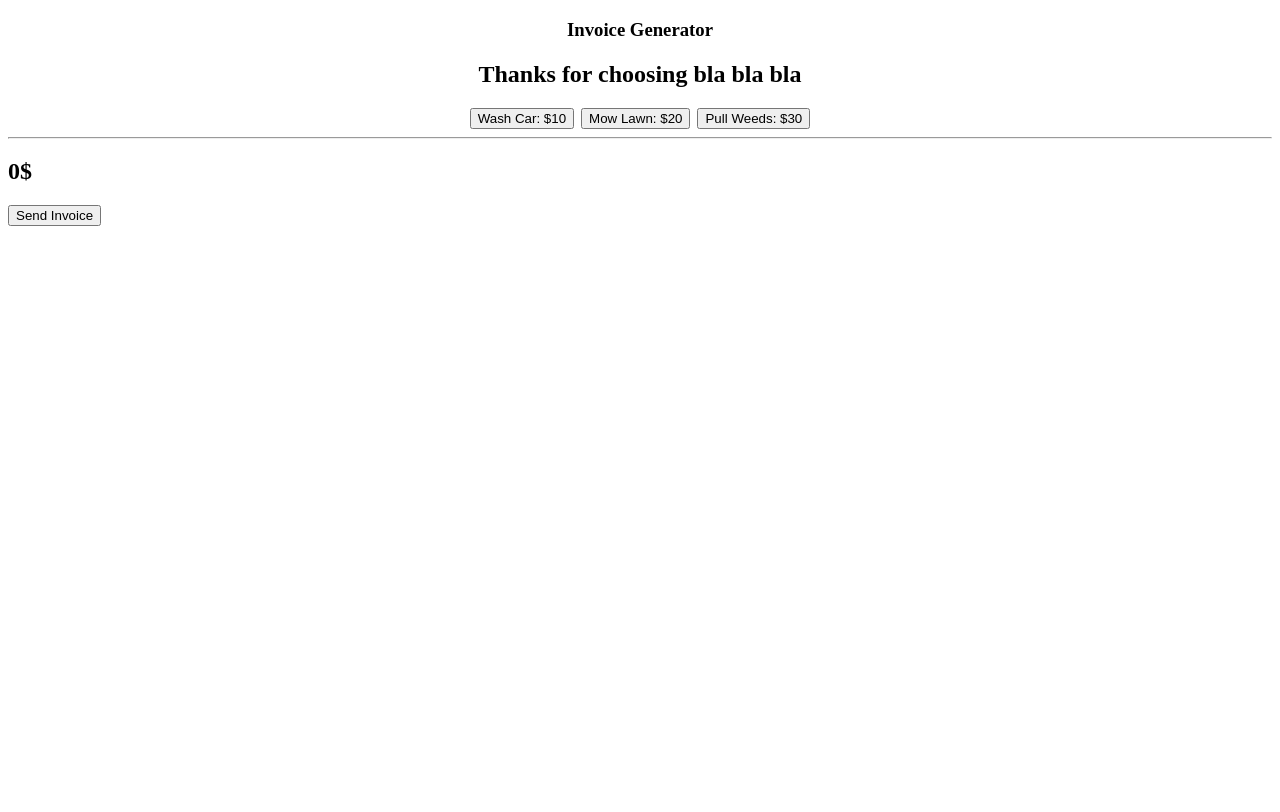
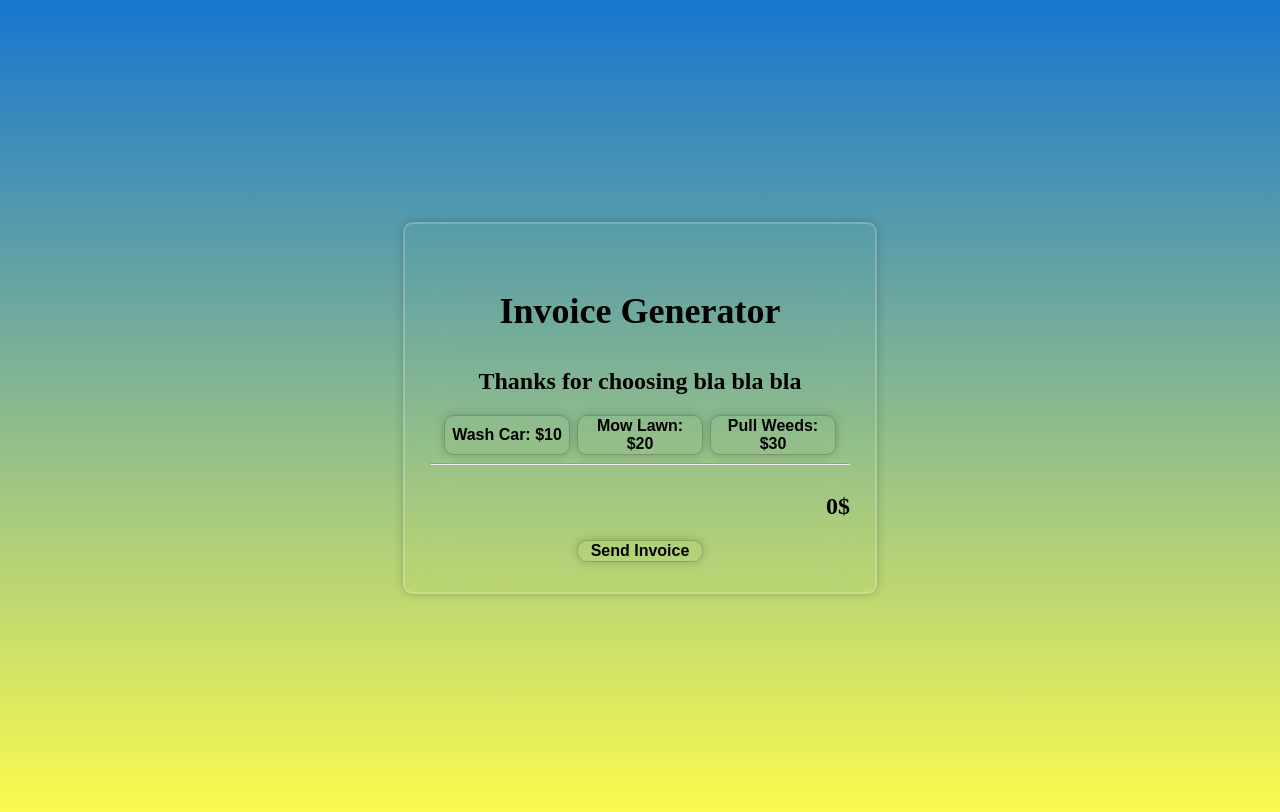
Before and after one commit to usernameB99/Invoice_Generator, a website: page Index.html in a window 1280 px wide. Drawn offline with Linux system fonts and the light colour scheme.

Commit message:
added styling

```diff
--- a/Index.html
+++ b/Index.html
@@ -7,7 +7,7 @@
     <title>Invoice Generator</title>
 </head>
 
-<article>
+<article class="box">
     <section class="top">
         <h1>Invoice Generator</h1>
         <h2>Thanks for choosing bla bla bla</h2>
@@ -21,9 +21,12 @@
 
     </section>
     <HR>
-    <h2 id="sum-el"></h2>
-
-    <button onclick="setZero()">Send Invoice</button>
+    <div class="result">
+        <h2 id="sum-el"></h2>
+    </div>
+    <div class="reset">
+        <button onclick="setZero()">Send Invoice</button>
+    </div>
 
 </article>
 
--- a/Style.css
+++ b/Style.css
@@ -30,8 +30,69 @@
     display: flex;
     flex-direction: row;
     justify-content: space-evenly;
+    align-items: center;
 }
 
 .service-box button {
     height: 2rem;
 }
+
+.box{
+    width: 420px;
+    background: transparent;
+    border: 2px solid rgba(255, 255, 255, .2);
+    backdrop-filter: blur(20px);
+    box-shadow: 0 0 10px rgba(0, 0, 0, .2);
+    border-radius: 10px;
+    padding: 30px 25px;
+    margin: 5px;
+}
+
+body{
+    display: flex;
+    justify-content: center;
+    align-items: center;
+    min-height: 100vh;
+    background: linear-gradient(rgb(23, 118, 207), rgb(252, 252, 78));
+}
+
+.box button{
+    width: 30%;
+    background: transparent;
+    border: none;
+    outline: none;
+    border-radius: 10px;
+    border: rgba(0, 0, 0, .2) 1px solid;
+    box-shadow: 0 0 10px rgba(0, 0, 0, .2);
+    cursor: pointer;
+    font-size: 16px;
+    color: black;
+    font-weight: 600;
+}
+
+.result{
+    display: flex;
+    justify-content: flex-end;
+}
+
+.box h1{
+    font-size: 36px;
+    text-align: center;
+}
+
+.tasks p{
+    font-size: 120%;
+}
+
+hr{
+    color: rgba(0, 0, 0, .3);
+}
+
+.reset{
+    display: flex;
+    justify-content: center;
+}
+
+p{
+    font-weight: bold;
+}
```
Also changed, not shown: JavaScript.js (+6 -7 lines).
